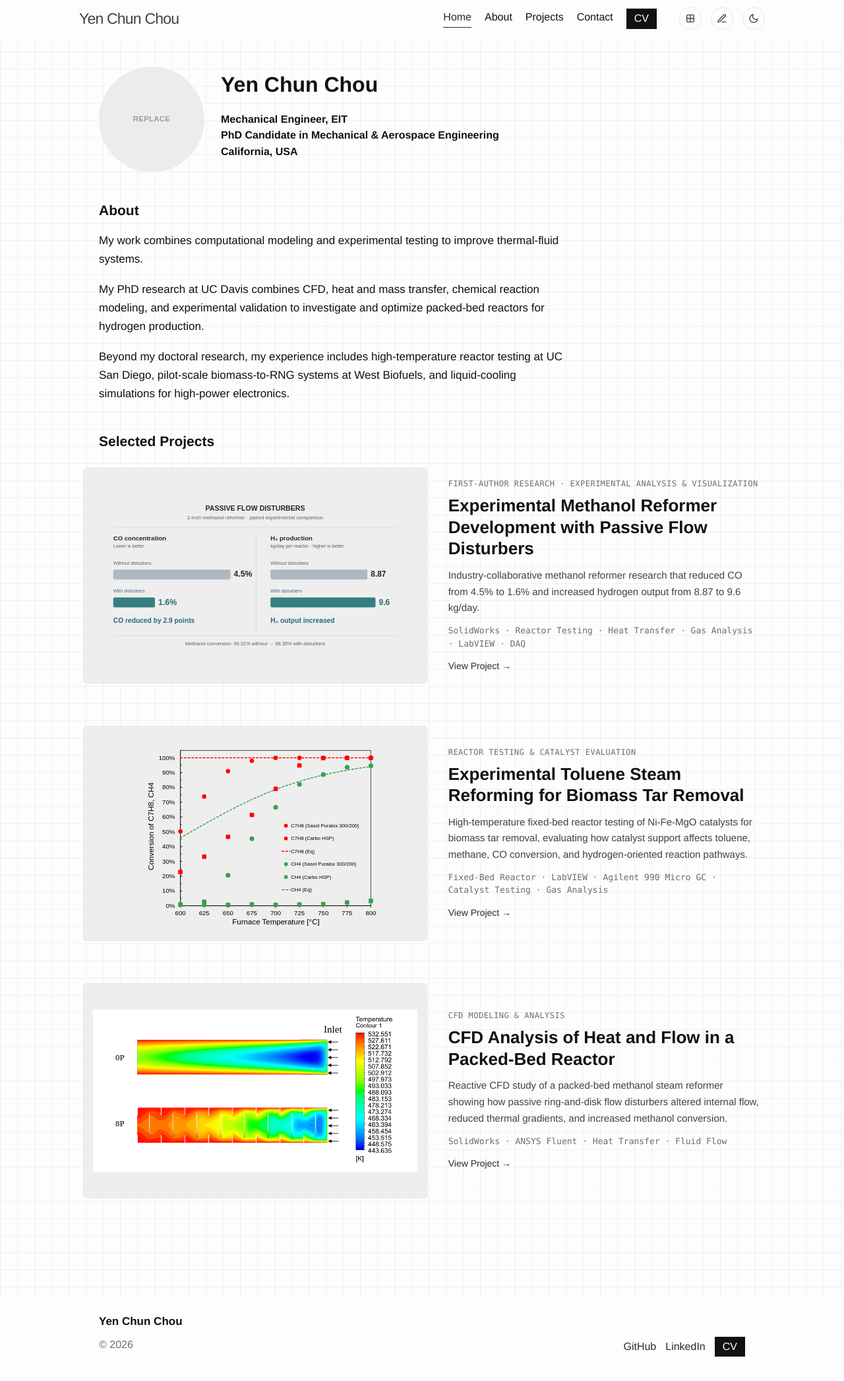
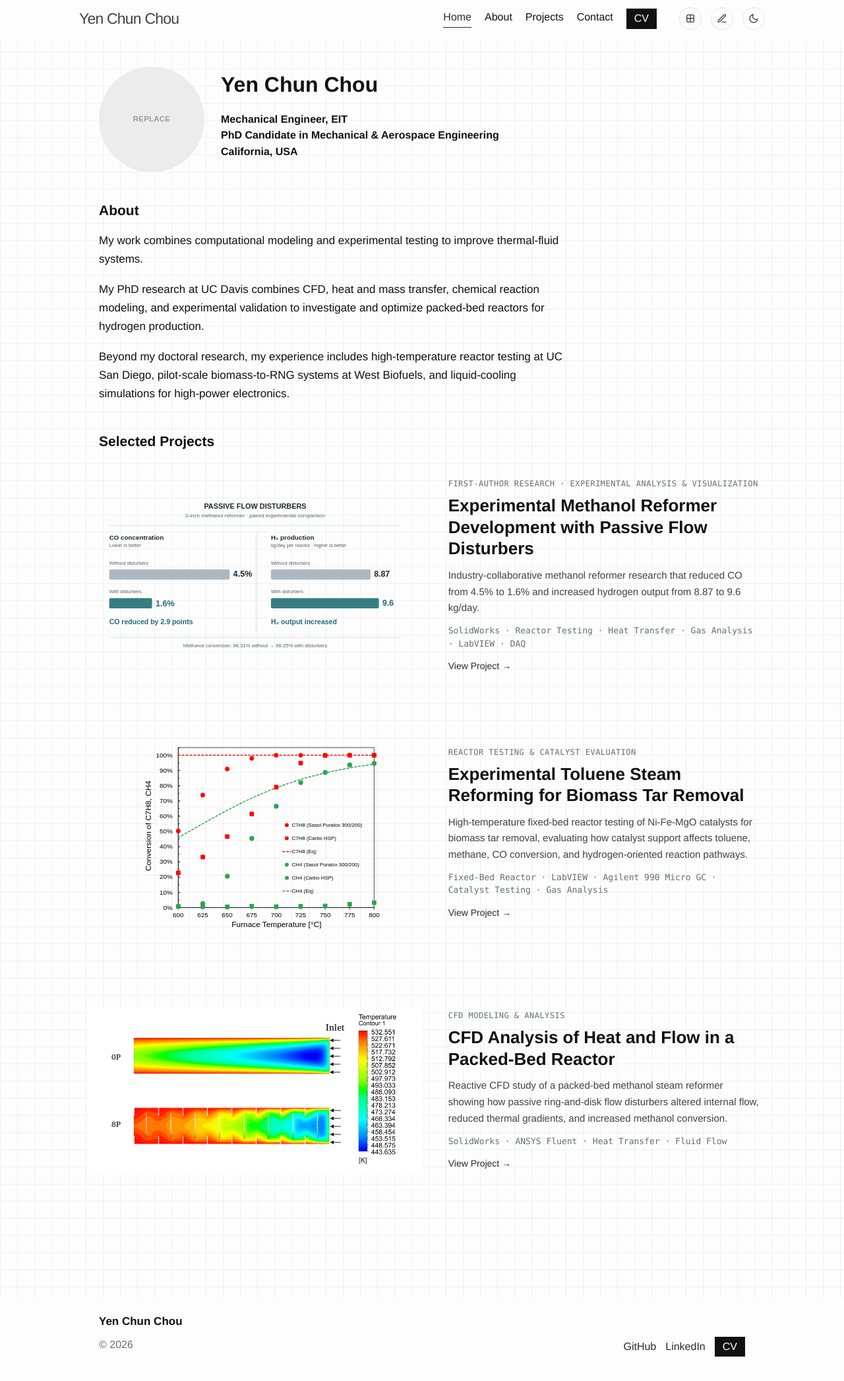
Before and after one commit to yenchun-chou/yenchun-chou.github.io, a Jekyll site: the page built from index.html, in a window 1280 px wide. Shown: the whole page at 66% size. Built offline with Jekyll 4.4.1, drawn with Linux system fonts in a browser that asks for light colours.

Commit message:
Revise styles for featured project thumbnails
Updated styles for featured project thumbnails to have a transparent background and adjusted padding and border properties.

```diff
--- a/css/clean-layout.css
+++ b/css/clean-layout.css
@@ -195,7 +195,8 @@ hr {
   margin: 0 0 64px;
 }
 
-/* Consistent thumbnail containers */
+
+/* Homepage project thumbnails — transparent background */
 
 .featured-project-image-link {
   display: flex;
@@ -205,10 +206,10 @@ hr {
   aspect-ratio: 16 / 10;
   box-sizing: border-box;
   margin: 0;
-  padding: 14px;
-  background: var(--thumb-bg, #f4f5f6);
-  border: 1px solid var(--border, #dedede);
-  border-radius: 6px;
+  padding: 8px;
+  background: transparent;
+  border: none;
+  border-radius: 0;
   overflow: hidden;
 }
 
@@ -219,7 +220,7 @@ hr {
   max-height: 100%;
   object-fit: contain;
   background: transparent;
-  border: 0;
+  border: none;
   border-radius: 0;
   box-shadow: none;
 }
```
